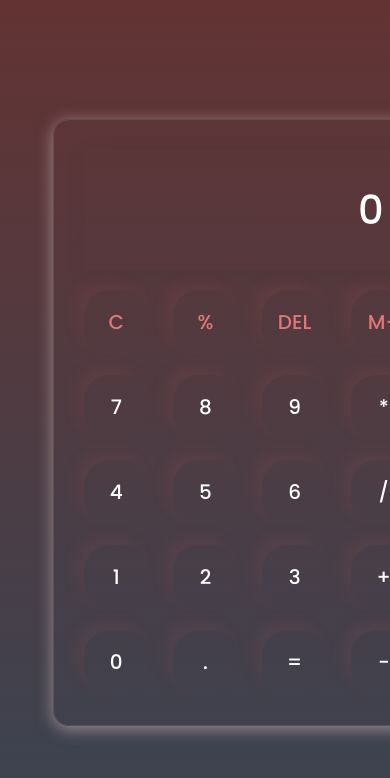
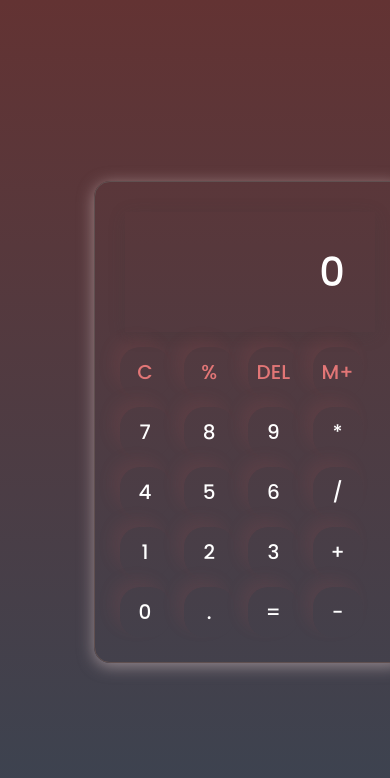
Before and after one commit to Emad-Almagedy/CodSoft, a plain HTML site: page Proj-3_calculator/index.html in a window 390 px wide. Shown: the top 778 px of the page. Drawn offline with Linux system fonts and the light colour scheme.

Commit message:
Update styles.css

```diff
--- a/Proj-3_calculator/css/styles.css
+++ b/Proj-3_calculator/css/styles.css
@@ -82,4 +82,30 @@ button {
 
 
     }
+    #input-field {
+        width: 250px;
+        border: none;
+        padding: 30px;
+        margin: 10px;
+        background: transparent;
+        box-shadow: 0px 3px 16px rgb(59, 59, 59,0.2) ;
+        font-size: 40px;
+        text-align: right;
+        cursor: pointer;
+        color: white;
+    }
+
+
+    button {
+        width: 50px;
+        border: none;
+        height: 50px;
+        margin: 5px;
+        border-radius: 40%;
+        background: transparent;
+        color: white;
+        font-size: 20px;
+        box-shadow: -8px -8px 15px rgb(195, 85, 85,0.1);
+        cursor: pointer;
+    }
 }
```
